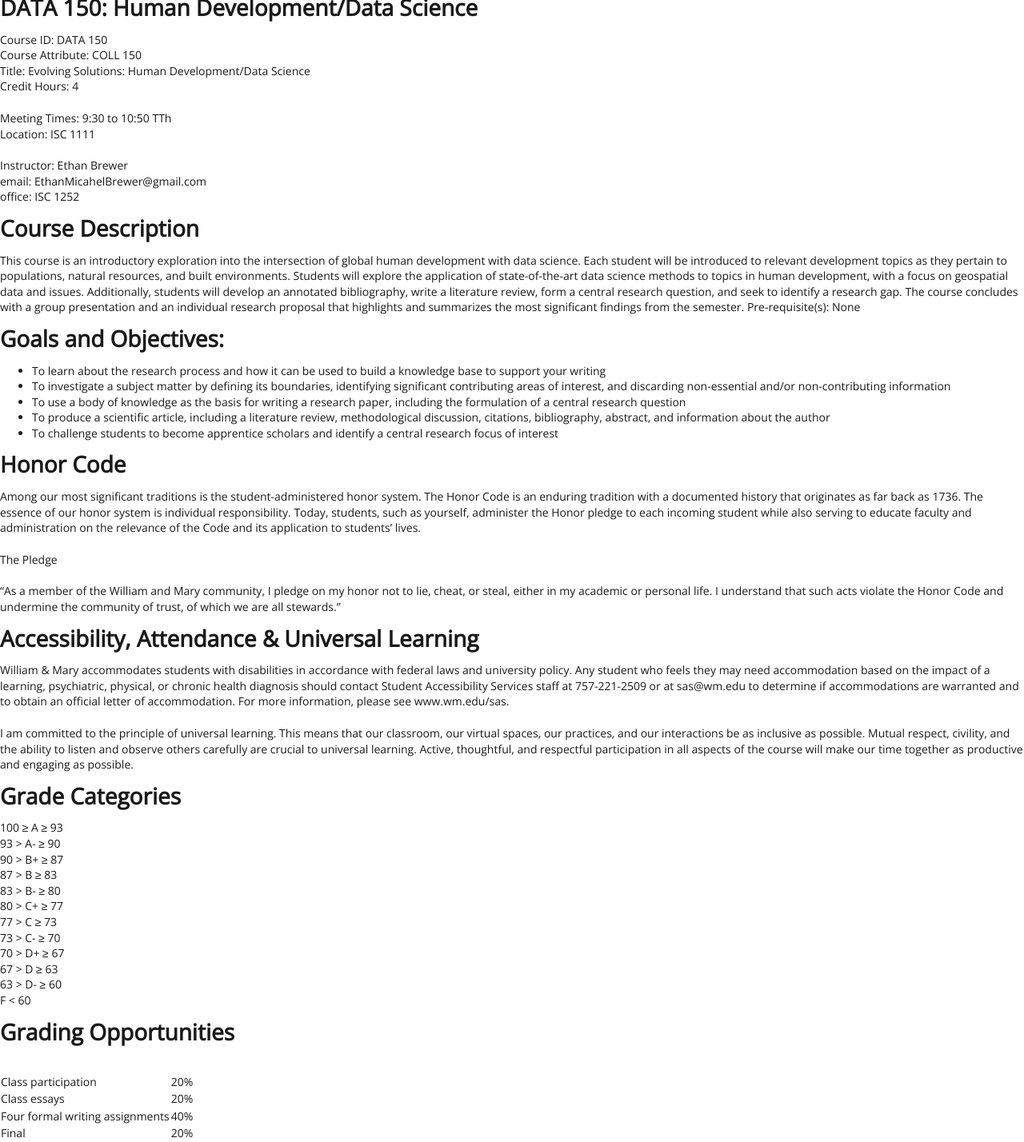
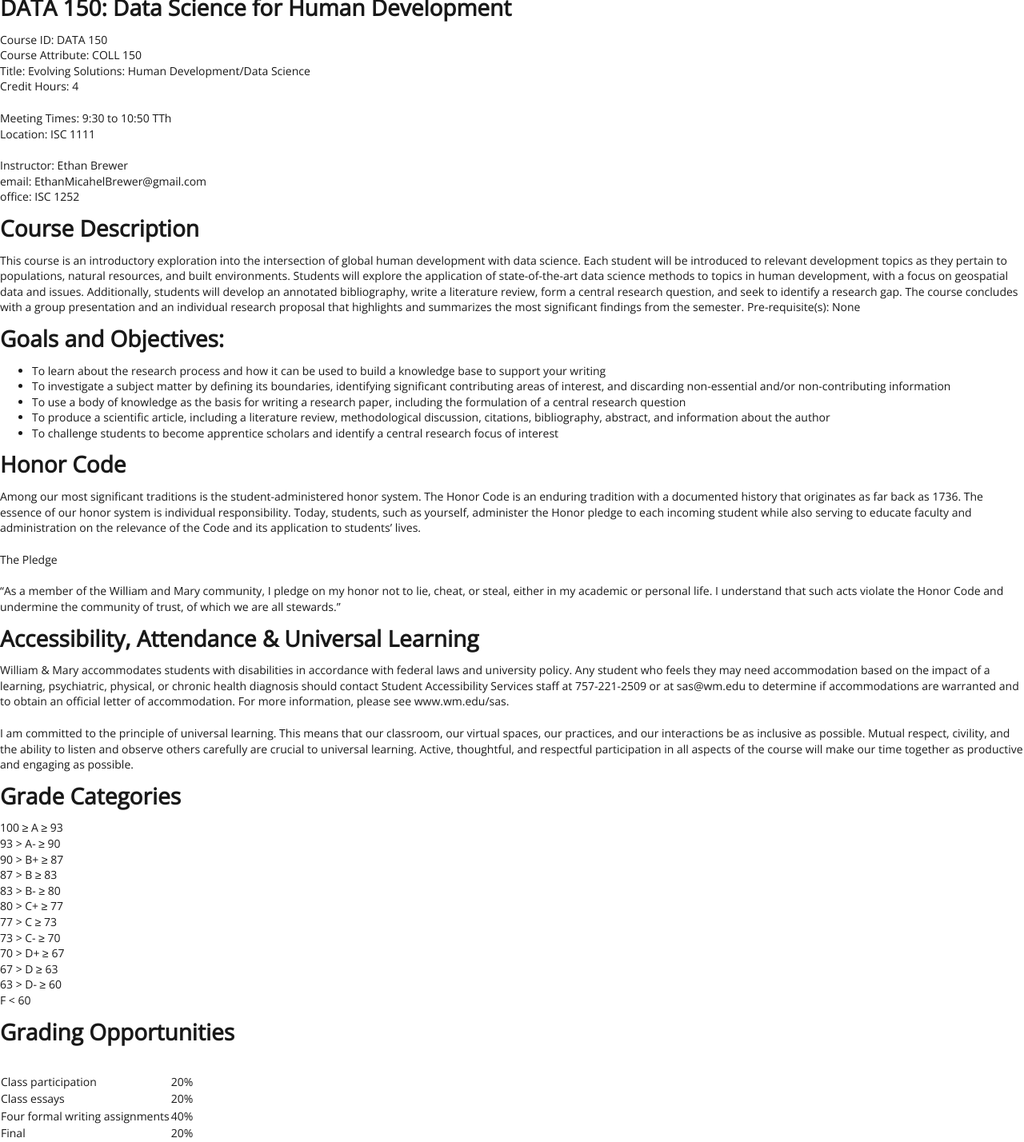
Before and after one commit to EMBrewer/dat150, a Jekyll site: the page built from _posts/2021-09-28-Syllabus.md, in a window 1280 px wide. Shown: the whole page at 80% size. Built offline with Jekyll 4.4.1, drawn with Linux system fonts in a browser that asks for light colours; our own code applies the rules of GitHub Pages for plain Markdown files; some of the changed text lies outside the part shown.

Commit message:
Update 2021-09-28-Syllabus.md

```diff
--- a/_posts/2021-09-28-Syllabus.md
+++ b/_posts/2021-09-28-Syllabus.md
@@ -1,4 +1,4 @@
-# DATA 150: Human Development/Data Science
+# DATA 150: Data Science for Human Development
 
 Course ID: DATA 150
 Course Attribute: COLL 150
```
